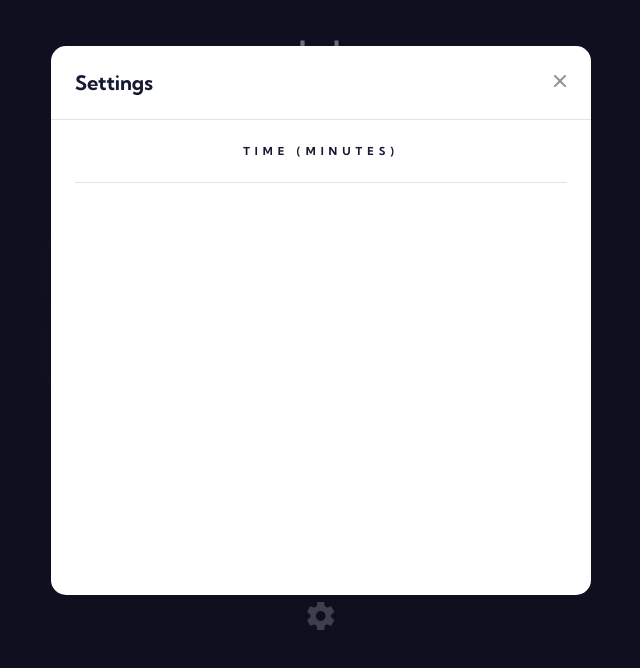
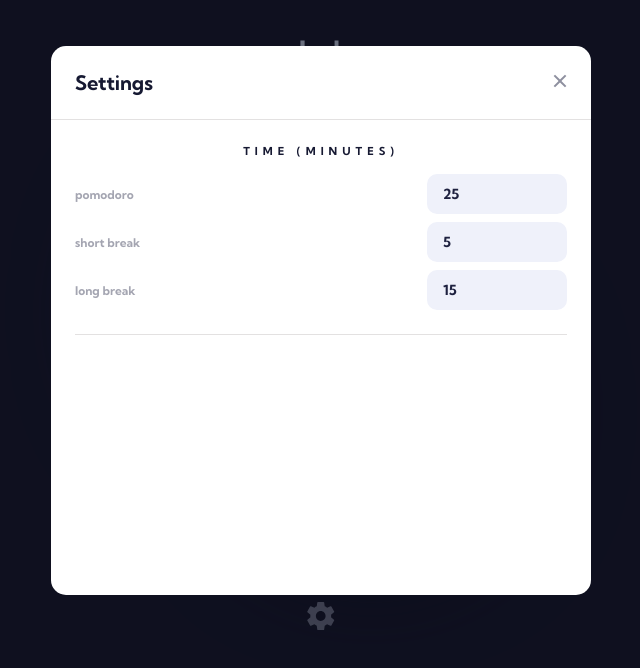
Before and after one commit to AlexanderMelox/melodoro, a React (Create React App) app: page / in a window 1280 px wide. Both pictures are taken after a click on the button 640 px from the left and 617 px from the top of the page. Shown: the top 668 px of the page, without its empty margins (319-959 px from the left). Built offline with nearby package versions, Linux system fonts and the light colour scheme.

Commit message:
created number form inputs

```diff
--- a/src/components/Headings.js
+++ b/src/components/Headings.js
@@ -1,5 +1,9 @@
-import styled from 'styled-components/macro'
+import styled, { css } from 'styled-components/macro'
 import colors from '../style/colors'
+
+const commonStyles = css`
+  margin-bottom: ${({ $mb }) => $mb};
+`
 
 export const H1 = styled.h1`
   font-size: 8rem;
@@ -15,6 +19,7 @@ export const H2 = styled.h2`
 `
 
 export const H4 = styled.h4`
+  ${commonStyles};
   font-weight: bold;
   font-size: 1.1rem;
   letter-spacing: 0.5rem;
--- a/src/components/Modal.js
+++ b/src/components/Modal.js
@@ -6,6 +6,7 @@ import { IconButton } from './Buttons'
 import colors from '../style/colors'
 import closeIcon from '../assets/icon-close.svg'
 import useClickOutside from '../hooks/useClickOutside'
+import useNumberInput from '../hooks/useNumberInput'
 import { H4 } from './Headings'
 
 // portal query selector
@@ -26,6 +27,16 @@ const variants = {
 
 const Modal = ({ open = false, closeModal }) => {
   const modalRef = useRef()
+  // TODO: switch these initial values to a global state
+  const [PomodoroInput] = useNumberInput({ name: 'pomodoro', initialValue: 25 })
+  const [ShortBreakInput] = useNumberInput({
+    name: 'short break',
+    initialValue: 5,
+  })
+  const [LongBreakInput] = useNumberInput({
+    name: 'long break',
+    initialValue: 15,
+  })
 
   // closes the modal if clicked outside of it
   useClickOutside({ ref: modalRef, condition: open }, () => {
@@ -50,7 +61,12 @@ const Modal = ({ open = false, closeModal }) => {
             </ModalHeader>
             <ModalBody>
               <ModalSection>
-                <H4 $align="center">Time (minutes)</H4>
+                <H4 $align="center" $mb="1.6rem">
+                  Time (minutes)
+                </H4>
+                <PomodoroInput />
+                <ShortBreakInput />
+                <LongBreakInput />
               </ModalSection>
             </ModalBody>
           </ModalContainer>
--- /dev/null
+++ b/src/components/form/FormGroup.js
@@ -0,0 +1,13 @@
+import styled from 'styled-components/macro'
+
+const FormGroup = styled.div`
+  display: flex;
+  justify-content: space-between;
+  align-items: center;
+
+  &:not(:last-of-type) {
+    margin-bottom: 0.8rem;
+  }
+`
+
+export default FormGroup
--- /dev/null
+++ b/src/components/form/FormLabel.js
@@ -0,0 +1,11 @@
+import styled from 'styled-components/macro'
+import { colors } from '../../style'
+
+const FormLabel = styled.label`
+  font-weight: bold;
+  font-size: 1.2rem;
+  color: ${colors.dark1};
+  opacity: 0.4;
+`
+
+export default FormLabel
--- /dev/null
+++ b/src/components/form/Input.js
@@ -0,0 +1,15 @@
+import styled from 'styled-components/macro'
+import { colors } from '../../style'
+
+const Input = styled.input`
+  background-color: ${colors.light2};
+  border: none;
+  padding: 1.1rem 1.6rem;
+  border-radius: 1rem;
+  width: 14rem;
+  font: inherit;
+  color: ${colors.dark1};
+  font-size: 1.4rem;
+`
+
+export default Input
--- /dev/null
+++ b/src/components/form/NumberInput.js
@@ -0,0 +1,6 @@
+import styled from 'styled-components/macro'
+import Input from './Input'
+
+const NumberInput = styled(Input)``
+
+export default NumberInput
--- /dev/null
+++ b/src/hooks/useNumberInput.js
@@ -0,0 +1,29 @@
+import React, { useCallback, useState } from 'react'
+import NumberInput from '../components/form/NumberInput'
+import FormGroup from '../components/form/FormGroup'
+import FormLabel from '../components/form/FormLabel'
+
+const useNumberInput = ({ initialValue = 0, name = '' }) => {
+  const [value, setValue] = useState(initialValue)
+
+  const onChange = useCallback((event) => setValue(event.target.value))
+
+  const Component = () => {
+    return (
+      <FormGroup>
+        <FormLabel htmlFor={name}>{name}</FormLabel>
+        <NumberInput
+          id={name}
+          type="number"
+          value={value}
+          onChange={onChange}
+          name={name}
+        />
+      </FormGroup>
+    )
+  }
+
+  return [Component, value]
+}
+
+export default useNumberInput
--- a/src/style/index.js
+++ b/src/style/index.js
@@ -0,0 +1 @@
+export { default as colors } from './colors'
```
